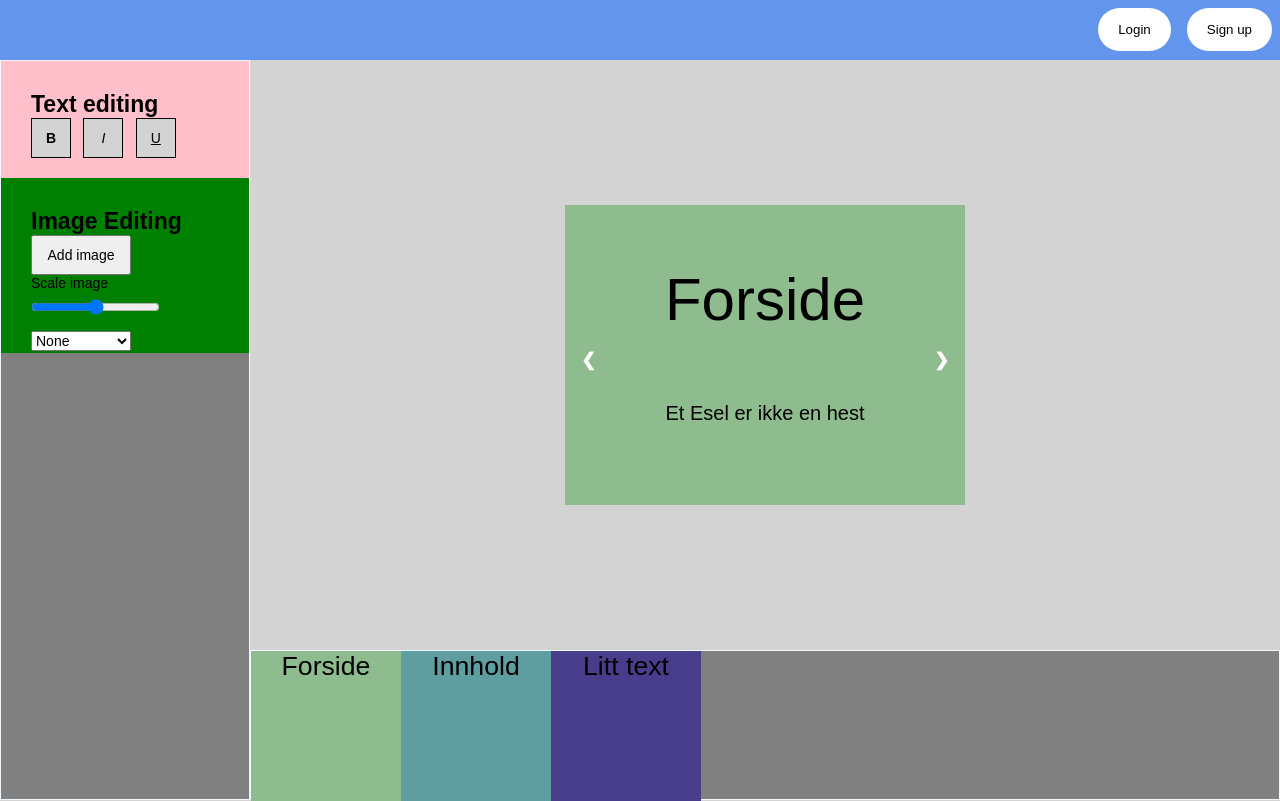
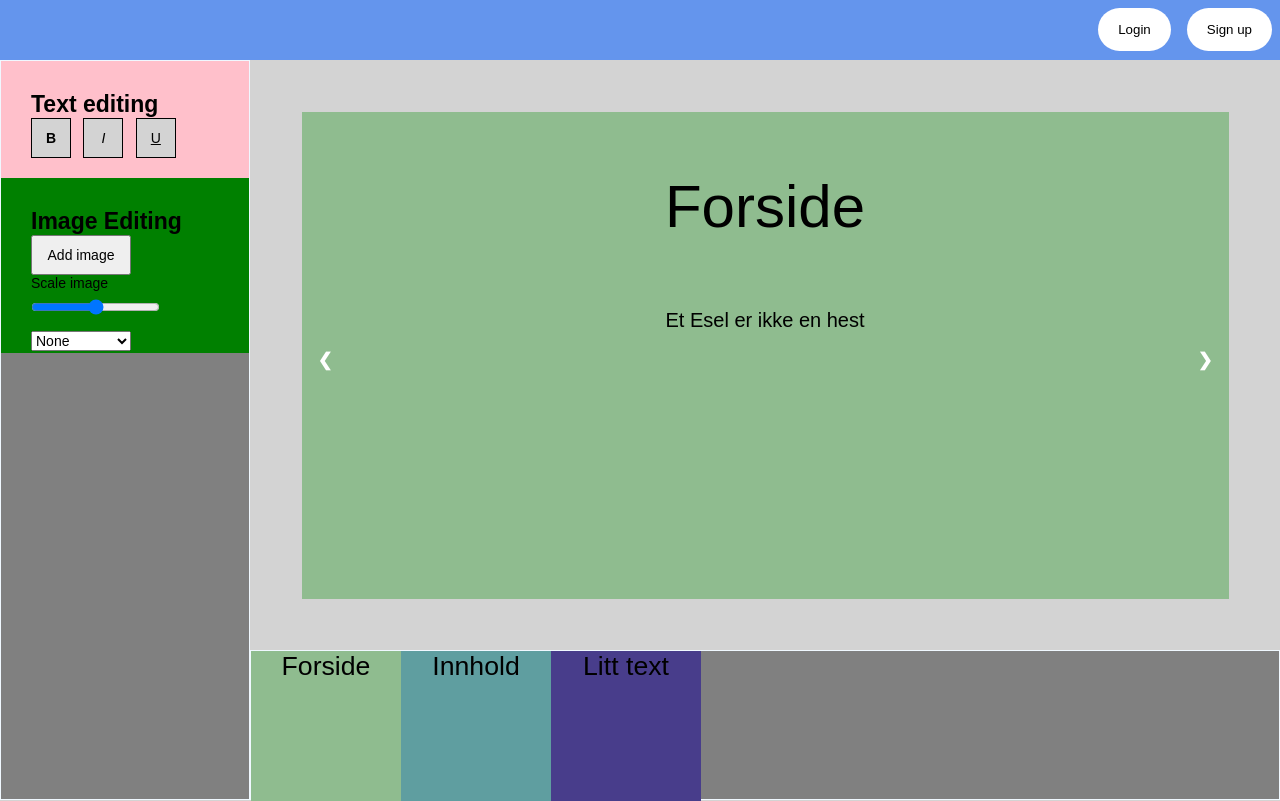
Before and after one commit to mm200projectgroup/grp13, a website: page public/index.html in a window 1280 px wide. Drawn offline with Linux system fonts and the light colour scheme.

Commit message:
mySlides scalerer bedere

```diff
--- a/public/CSS/stylesheet.css
+++ b/public/CSS/stylesheet.css
@@ -53,10 +53,7 @@ h3 {
 #canvas {
     grid-area: canvas;
     position: relative;
-    margin: auto;
-
-
-
+    margin: 5%;
 }
 
 .footer {
--- a/public/js/editingTools.js
+++ b/public/js/editingTools.js
@@ -1,3 +1,4 @@
+/*
 //Denne funksjonen setter størrelse
 let imgResizer = function () {
     let imgResizerObj = {};
@@ -77,7 +78,7 @@ let imgResizer = function () {
 imgResizer();
 
 
-
+*/
 
 
 function selectActive() {
```
Also changed, not shown: public/index.html (+1 -1 lines).
